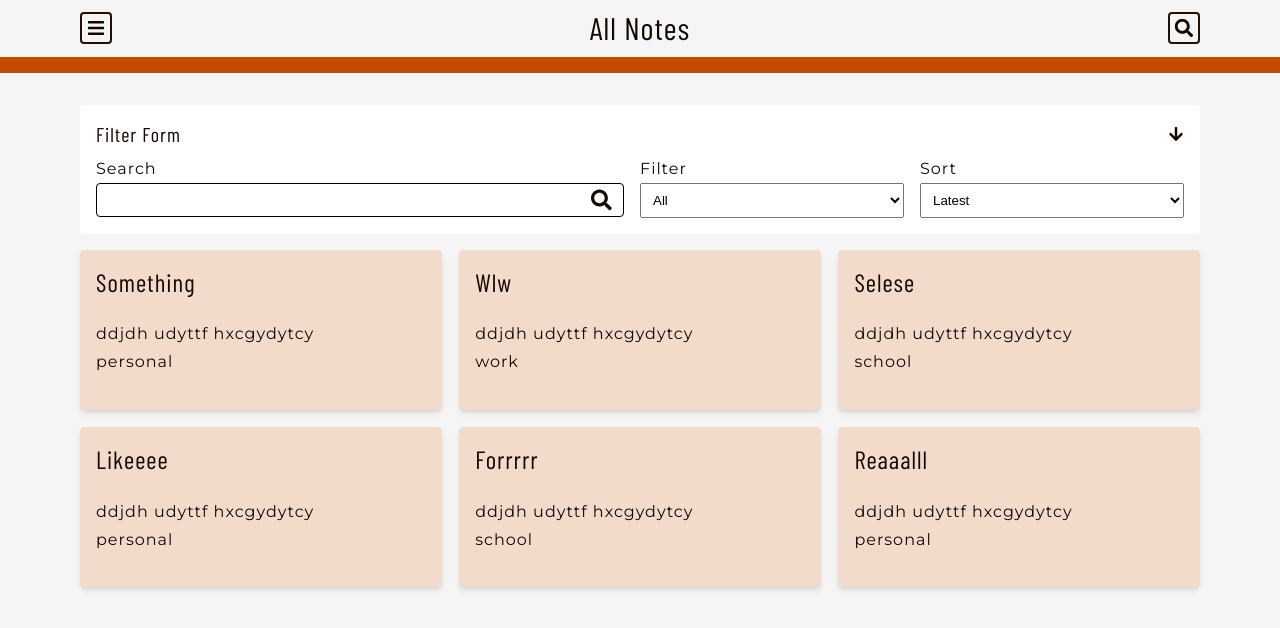
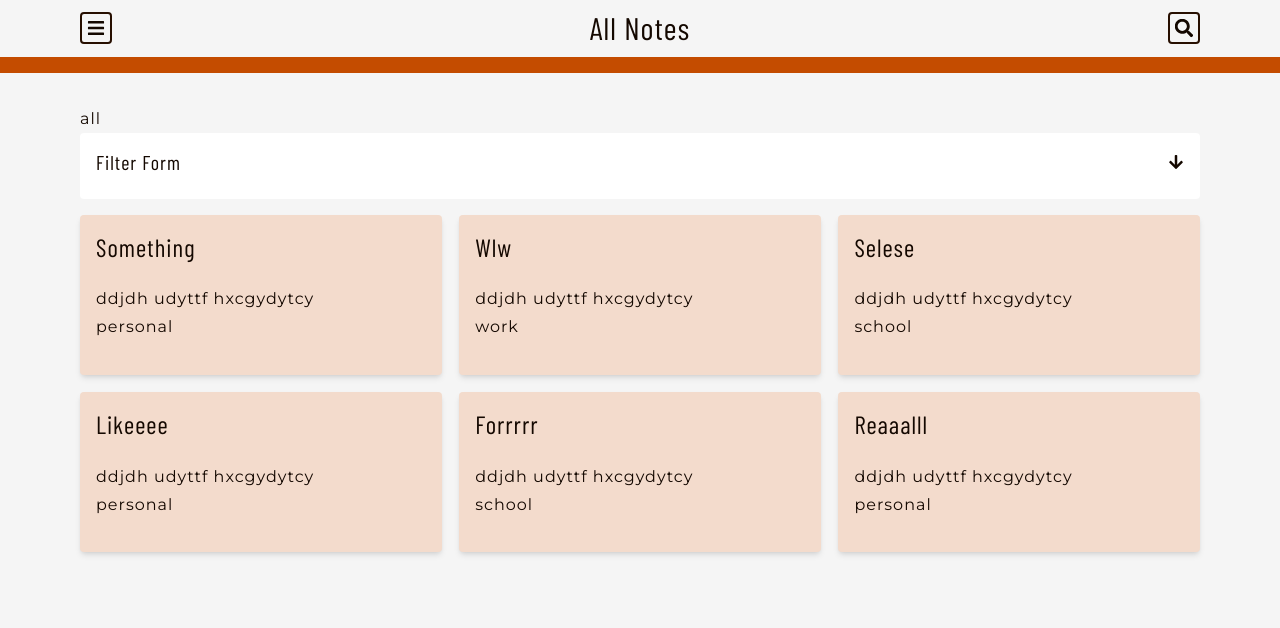
Before and after one commit to Vhickyy/Note-Client, a React (Vite) app: page /dashboard/allnotes in a window 1280 px wide. Shown: the top 628 px of the page. Built offline with nearby package versions, Linux system fonts and the light colour scheme.

Commit message:
added custom select and conditioning to the form

```diff
--- a/src/components/Dashboard/AllNotes/AllNoteComponent.tsx
+++ b/src/components/Dashboard/AllNotes/AllNoteComponent.tsx
@@ -1,5 +1,5 @@
 import styled from "styled-components";
-import data from "../../../fakedata";
+import data from "../../../fakeData/fakedata";
 
 import Filterform from "./Filterform";
 const AllNotesComponenent = () => {
--- a/src/components/Dashboard/AllNotes/Filterform.tsx
+++ b/src/components/Dashboard/AllNotes/Filterform.tsx
@@ -1,14 +1,23 @@
-import {ChangeEvent} from "react";
-import { FaArrowDown, FaSearch } from "react-icons/fa";
+import { useState} from "react";
+import { FaArrowDown, FaSearch, FaTimes } from "react-icons/fa";
 import styled from "styled-components";
+import { sortList, categoryList } from "../../../fakeData/fakedata";
 const Filterform = () => {
+    const [sort,setSort] = useState({show:false,sort:"latest"});
+    const [category,setCategory] = useState({show:false,category:"all"});
+    const [showForm, setShowForm] = useState(false)
   return (
+    <>
+        <p>{category.category}</p>
         <Wrapper>
-        <div className="flex">
+            <div className="flex" onClick={()=>{setShowForm(pre=>!pre);
+            setCategory({...category,show:false});
+            setSort({...sort,show:false})
+            }}>
                 <h5>Filter Form</h5>
-            <FaArrowDown/>
+                {!showForm ? <FaArrowDown/> : <FaTimes/>}
             </div>
-        <div className="flex2">
+            {showForm && <div className="flex2">
                 <div>
                     <label htmlFor="seach">Search</label>
                     <div className="search">
@@ -16,27 +25,52 @@ const Filterform = () => {
                         <FaSearch className="icon"/>
                     </div>
                 </div>
-            <div>
-                <label htmlFor="category">Filter</label>
-                <select name="category" id="category" value="" onChange={(e:ChangeEvent<HTMLSelectElement>)=>{console.log(e.target.value);
+                <div >
+                    <p>Categoty</p>
+                    <div className="select-container" onClick={()=>setCategory({...category,show:!category.show})}>
+                        <p>{category.category}</p>
+                        <FaArrowDown/>
+                    </div>
+
+                {category.show && <div className="select">
+                        <ul>
+                            {categoryList.map(category=>{
+                                return(
+                                    <li key={category.li} onClick={()=>{
+                                        setCategory({...category,category:category.li,show:false})
                                     }}>
-                <option value="all">All</option>
-                <option value="personal" >Personal</option>
-                <option value="work" >Work</option>
-                <option value="school" >School</option>
-                </select>
+                                        {category.li}
+                                    </li>
+                                )
+                            })}
+                        </ul>
+                    </div>}
                 </div>
-            <div>
-                <label htmlFor="sort">Sort</label>
-                <select name="sort" id="sort">
-                    <option value="latest">Latest</option>
-                    <option value="oldest">Oldest</option>
-                    <option value="a-z">A-Z</option>
-                    <option value="z-a">Z-A</option>
-                </select>
+                <div >
+                    <p>Sort</p>
+                    <div className="select-container" onClick={()=>setSort({...sort,show:!sort.show})}>
+                        <p>{sort.sort}</p>
+                        <FaArrowDown/>
                     </div>
+
+                {sort.show && <div className="select">
+                        <ul>
+                            {sortList.map(list=>{
+                                return(
+                                    <li key={list.li} onClick={()=>{
+                                        setSort({...sort,sort:list.li,show:false})
+                                    }}>
+                                        {list.li}
+                                    </li>
+                                )
+                            })}
+                        </ul>
+                    </div>}
                 </div>
+            <button>Clear Filters</button>
+            </div>}
         </Wrapper>
+    </>
   )
 }
 
@@ -59,13 +93,6 @@ const Wrapper = styled.form`
         display: flex;
         flex-direction: column;
     }
-    label{
-        display: block;
-    }
-    select{
-        width: 100%;
-        padding: .5rem;
-    }
     .search{
         display: flex;
         justify-content: space-between;
@@ -74,15 +101,43 @@ const Wrapper = styled.form`
         border: 1px solid black;
         border-radius: var(--borderRadius);
         padding-inline: .7rem;
+        height: 2.5rem;
         input{
             width: 95%;
             /* padding: .5rem; */
             border: none;
             outline: none;
+            height: 100%;
         }
         .icon{
-            width: 1.3rem;
+            width: 1.2rem;
             /* padding: 0.4rem; */
+        }
+    }
+    .select-container{
+        /* background-color: green; */
+        margin-bottom: .3rem;
+        padding-inline: 0.5rem;
+        display: flex;
+        justify-content: space-between;
+        align-items: center;
+        height: 2.5rem;
+        border: 1px solid var(--primaryColor);
+        border-radius: var(--borderRadius);
+        p{
+            margin: 0;
+        }
+    }
+    .select{
+        border: 1px solid var(--primaryColor);
+        background-color: var(--primaryColor20);
+        li{
+            padding-inline: 0.5rem;
+        }
+        li:hover{
+            width: 100%;
+            cursor: pointer;
+            background-color: var(--primaryColor30);
         }
     }
     @media screen and (min-width: 650px) {
--- a/src/fakedata.ts
+++ b/src/fakeData/fakedata.ts
@@ -36,5 +36,33 @@ const data = [
         category: "personal"
     }
 ]
+export const sortList = [
+        {
+            li:"latest"
+        },
+        {
+            li:"oldest"
+        },
+        {
+            li:"a-z"
+        },
+        {
+            li:"z-a"
+        },
+    ]
+export const categoryList = [
+    {
+        li:"all"
+    },
+    {
+        li:"personal"
+    },
+    {
+        li:"work"
+    },
+    {
+        li:"school"
+    },
+]
 
 export default data;
```
Lines whose indentation alone changed are shown as unchanged.
